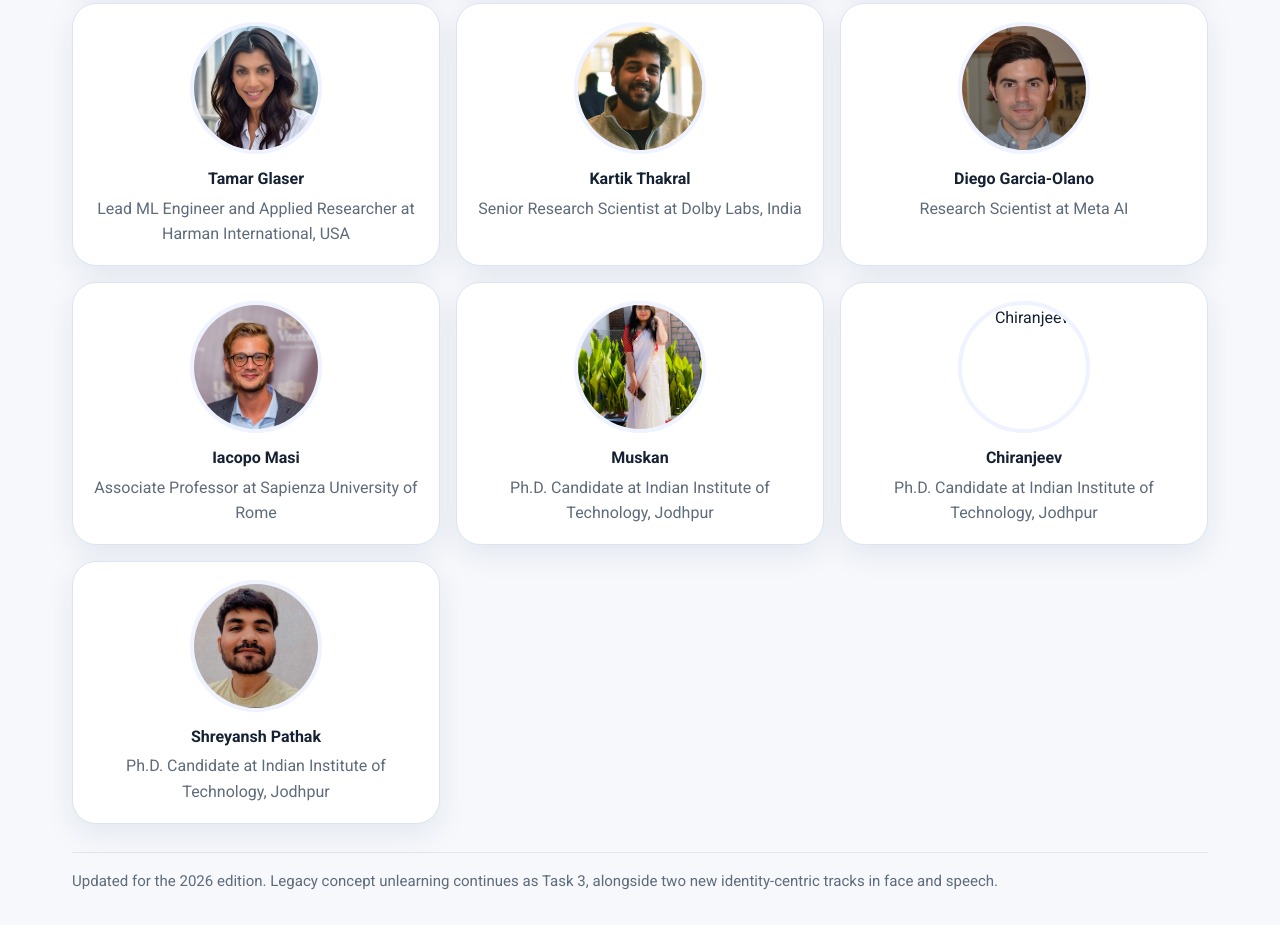
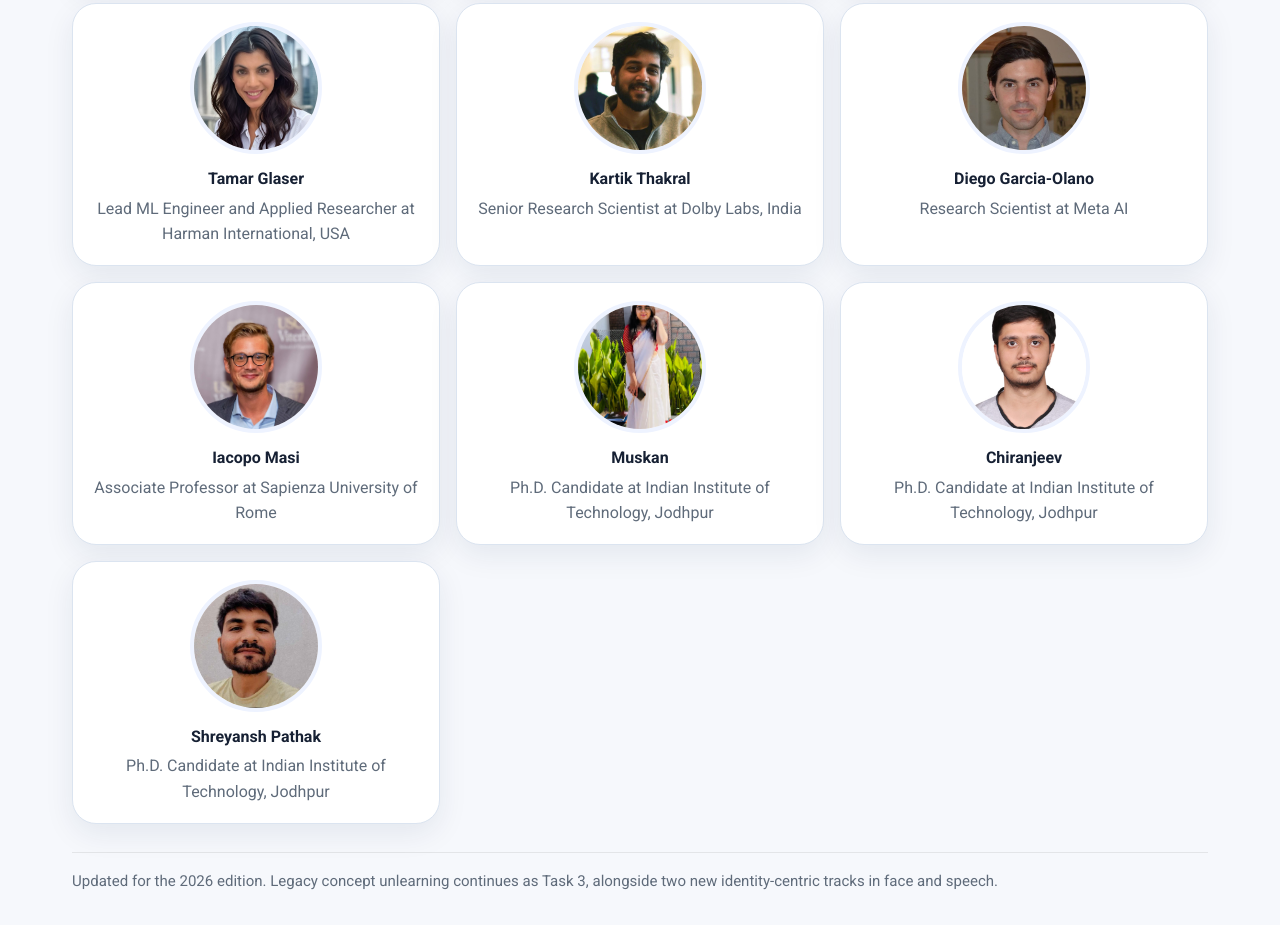
Before and after one commit to IAB-IITJ/genmu2026, a plain HTML site: page organizers.html in a window 1280 px wide. Shown: the part 1022-1947 px from the top of the page. Drawn offline with Linux system fonts and the light colour scheme.

Commit message:
Update organizers.html

```diff
--- a/organizers.html
+++ b/organizers.html
@@ -163,7 +163,7 @@ tr:last-child td{border-bottom:none}
     <div class="person"><img src="diego.jpg" alt="Diego Garcia-Olano"><h4>Diego Garcia-Olano</h4><p>Research Scientist at Meta AI</p></div>
     <div class="person"><img src="iacopo.jpg" alt="Iacopo Masi"><h4>Iacopo Masi</h4><p>Associate Professor at Sapienza University of Rome</p></div>
       <div class="person"><img src="muskan.jpeg" alt="Muskan"><h4>Muskan</h4><p>Ph.D. Candidate at Indian Institute of Technology, Jodhpur</p></div>
-      <div class="person"><img src="chiranjeev.png" alt="Chiranjeev"><h4>Chiranjeev</h4><p>Ph.D. Candidate at Indian Institute of Technology, Jodhpur</p></div>
+      <div class="person"><img src="chiranjeev.jpg" alt="Chiranjeev"><h4>Chiranjeev</h4><p>Ph.D. Candidate at Indian Institute of Technology, Jodhpur</p></div>
       <div class="person"><img src="shreyansh.png" alt="Shreyansh Pathak"><h4>Shreyansh Pathak</h4><p>Ph.D. Candidate at Indian Institute of Technology, Jodhpur</p></div>
   </div>
 </section>
```
